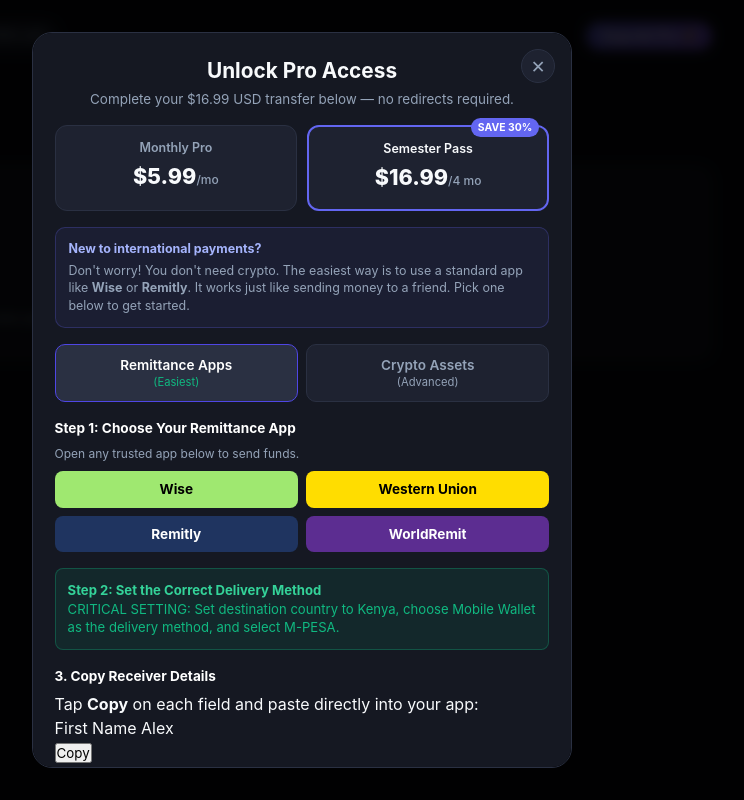
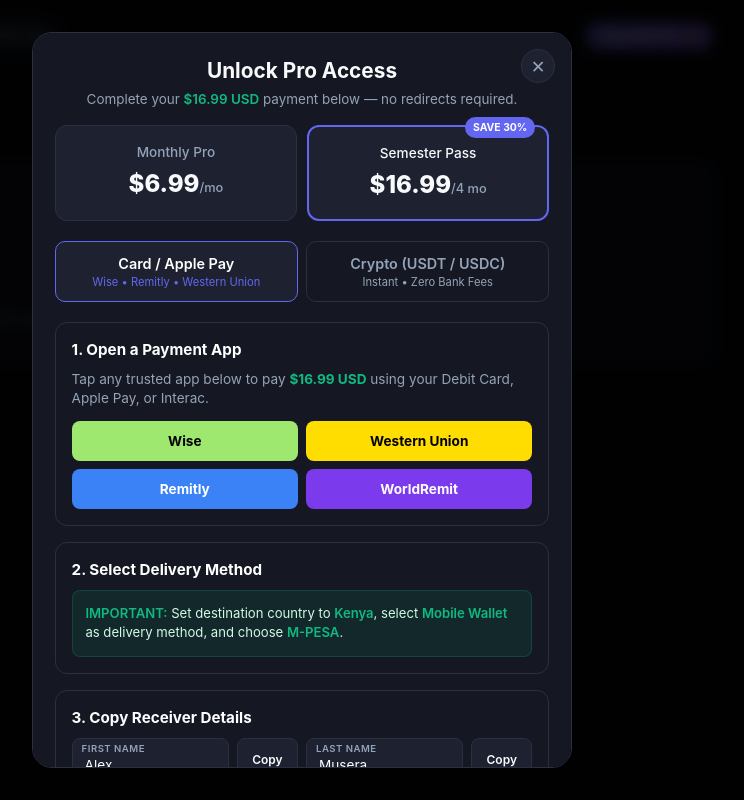
Before and after one commit to AlexMusera/AlexMusera.github.io, a plain HTML site: page academic-summarizer.html in a window 1280 px wide. Both pictures are taken after a click on the button "Upgrade Pro ⚡". Shown: the whole page, without its empty margins (338-1082 px from the left). Drawn offline with nearby package versions, Linux system fonts and the light colour scheme; a script that the page names is missing.

Commit message:
Update academic-summarizer.html

```diff
--- a/academic-summarizer.html
+++ b/academic-summarizer.html
@@ -69,42 +69,63 @@
     .close-modal { position: absolute; top: 1rem; right: 1rem; background: var(--input); border: 1px solid var(--border); color: var(--muted); width: 34px; height: 34px; border-radius: 50%; font-size: 1.1rem; cursor: pointer; display: flex; align-items: center; justify-content: center; }
     .close-modal:hover { color: var(--text); }
 
-    .plan-box { background: var(--input); border: 1px solid var(--border); border-radius: 14px; padding: 1.1rem; margin-bottom: 0.85rem; }
-    .plan-box.featured { border: 2px solid var(--accent); position: relative; }
-    .pop-pill { position: absolute; top: -11px; right: 14px; background: var(--accent); color: #fff; font-size: 0.68rem; font-weight: 700; padding: 0.15rem 0.6rem; border-radius: 999px; text-transform: uppercase; }
+    /* Modal Header */
+    .modal-header { text-align: center; margin-bottom: 1rem; }
+    .modal-header h2 { font-size: 1.3rem; font-weight: 700; margin-bottom: 0.2rem; }
+    .modal-header p { font-size: 0.84rem; color: var(--muted); }
+    .modal-header span { color: var(--green); font-weight: 600; }
 
-    /* Novice Helper Box */
-    .novice-helper { background: rgba(99,102,241,0.08); border: 1px solid rgba(99,102,241,0.25); border-radius: 10px; padding: 0.8rem; margin-bottom: 1rem; }
-    .novice-helper p { font-size: 0.78rem; color: var(--text); margin-bottom: 0.25rem; line-height: 1.4; }
-    .novice-helper p:last-child { margin-bottom: 0; color: var(--muted); }
-    .novice-helper strong { color: #a5b4fc; }
+    /* Plan Selection */
+    .plans-grid { display: grid; grid-template-columns: 1fr 1fr; gap: 0.6rem; margin-bottom: 1.25rem; }
+    .plan-opt { background: var(--input); border: 1px solid var(--border); border-radius: 12px; padding: 1rem 0.8rem; cursor: pointer; text-align: center; transition: 0.2s; }
+    .plan-opt.active { border: 2px solid var(--accent); }
+    .plan-opt .plan-name { font-size: 0.85rem; color: var(--muted); font-weight: 500; margin-bottom: 0.2rem; }
+    .plan-opt.active .plan-name { color: var(--text); }
+    .plan-opt .plan-price { font-size: 1.5rem; font-weight: 800; }
+    .plan-opt .plan-price span { font-size: 0.8rem; font-weight: 500; color: var(--muted); }
+    .plan-pill { position: absolute; top: -10px; right: 12px; background: var(--accent); color: #fff; font-size: 0.65rem; font-weight: 700; padding: 0.15rem 0.5rem; border-radius: 999px; text-transform: uppercase; }
 
-    /* Payment Tabs Inside Modal */
-    .pay-tabs { display: grid; grid-template-columns: 1fr 1fr; gap: 0.5rem; margin-bottom: 1rem; }
-    .pay-tab { background: var(--input); border: 1px solid var(--border); color: var(--muted); padding: 0.75rem 0.5rem; border-radius: 10px; font-weight: 600; cursor: pointer; font-size: 0.85rem; transition: 0.2s; text-align: center; }
-    .pay-tab.active { background: #2a3042; color: #fff; border-color: #4f46e5; }
+    /* Payment Tabs */
+    .pay-tabs { display: grid; grid-template-columns: 1fr 1fr; gap: 0.5rem; margin-bottom: 1.25rem; }
+    .pay-tab { background: var(--card); border: 1px solid var(--border); color: var(--muted); padding: 0.8rem 0.5rem; border-radius: 10px; font-weight: 600; cursor: pointer; text-align: center; transition: 0.2s; display: flex; flex-direction: column; align-items: center; justify-content: center; gap: 0.2rem; }
+    .pay-tab.active { background: var(--input); border-color: var(--accent); color: #fff; }
+    .pay-tab .tab-title { font-size: 0.9rem; }
+    .pay-tab .tab-sub { font-size: 0.7rem; font-weight: 400; color: var(--muted); }
+    .pay-tab.active .tab-sub { color: var(--accent); }
 
-    /* Remittance Apps Buttons (EXACT COLORS) */
-    .remit-grid { display: grid; grid-template-columns: 1fr 1fr; gap: 0.5rem; margin-bottom: 1rem; }
-    .remit-btn { padding: 0.65rem; border-radius: 8px; font-weight: 700; font-size: 0.85rem; border: none; cursor: pointer; text-align: center; transition: transform 0.1s; }
+    /* Step Cards */
+    .step-card { background: var(--card); border: 1px solid var(--border); border-radius: 12px; padding: 1rem; margin-bottom: 1rem; }
+    .step-card h3 { font-size: 0.95rem; font-weight: 700; margin-bottom: 0.5rem; color: #fff; }
+    .step-card p { font-size: 0.85rem; color: var(--muted); margin-bottom: 0.8rem; line-height: 1.4; }
+
+    /* Remittance App Buttons */
+    .remit-grid { display: grid; grid-template-columns: 1fr 1fr; gap: 0.5rem; }
+    .remit-btn { padding: 0.75rem; border-radius: 8px; font-weight: 700; font-size: 0.85rem; border: none; cursor: pointer; text-align: center; transition: transform 0.1s; }
     .remit-btn:active { transform: scale(0.96); }
     .btn-wise { background-color: #9FE870; color: #000; }
     .btn-wu { background-color: #FFDD00; color: #000; }
-    .btn-remitly { background-color: #1F3460; color: #fff; }
-    .btn-worldremit { background-color: #5C2D91; color: #fff; }
+    .btn-remitly { background-color: #3b82f6; color: #fff; }
+    .btn-worldremit { background-color: #7c3aed; color: #fff; }
 
-    .critical-banner { background: rgba(16, 185, 129, 0.1); border: 1px solid rgba(16, 185, 129, 0.3); color: var(--green); padding: 0.75rem; border-radius: 8px; font-size: 0.82rem; margin-bottom: 1rem; line-height: 1.4; }
-    .critical-banner strong { color: #34d399; }
+    /* Green Banner */
+    .green-banner { background: rgba(16, 185, 129, 0.1); border: 1px solid rgba(16, 185, 129, 0.2); border-radius: 8px; padding: 0.8rem; font-size: 0.82rem; line-height: 1.5; color: #d1fae5; }
+    .green-banner strong { color: var(--green); font-weight: 600; }
 
-    .copy-group { display: flex; flex-direction: column; gap: 0.5rem; margin-bottom: 0.5rem; }
+    /* Copy Rows */
+    .copy-group { display: flex; flex-direction: column; gap: 0.6rem; }
     .copy-row { display: flex; gap: 0.5rem; align-items: center; }
-    .copy-row input { min-height: 38px; font-size: 0.85rem; background: transparent; border: 1px solid var(--border); }
-    .copy-row button { background: var(--input); border: 1px solid var(--border); color: var(--muted); padding: 0 0.8rem; border-radius: 6px; cursor: pointer; font-size: 0.75rem; font-weight: 600; height: 38px; }
-    .copy-row button:hover { background: var(--border); color: #fff; }
+    .copy-row .input-wrapper { flex: 1; position: relative; }
+    .copy-row label { position: absolute; top: 4px; left: 10px; font-size: 0.6rem; color: var(--muted); text-transform: uppercase; font-weight: 600; letter-spacing: 0.5px; }
+    .copy-row input { min-height: 44px; font-size: 0.85rem; background: var(--input); border: 1px solid var(--border); padding: 1rem 0.75rem 0.3rem; width: 100%; border-radius: 8px; color: #fff; }
+    .copy-row button { background: var(--input); border: 1px solid var(--border); color: var(--text); padding: 0 0.9rem; border-radius: 8px; cursor: pointer; font-size: 0.75rem; font-weight: 600; height: 44px; display: flex; align-items: center; justify-content: center; }
+    .copy-row button:hover { background: var(--border); }
 
-    .step-title { font-size: 0.85rem; font-weight: 700; color: #fff; margin-bottom: 0.4rem; display: block; }
+    /* Unlock Input */
+    .unlock-row { display: flex; gap: 0.5rem; }
+    .unlock-row input { flex: 1; min-height: 44px; font-size: 0.85rem; background: var(--input); border: 1px solid var(--border); padding: 0 0.75rem; border-radius: 8px; }
+    .unlock-row button { min-height: 44px; padding: 0 1.2rem; border-radius: 8px; font-weight: 600; background: #10b981; color: #fff; border: none; cursor: pointer; }
 
-    /* Markdown Styling for AI Output */
+    /* Markdown Styling */
     .ai-markdown h1, .ai-markdown h2, .ai-markdown h3 { margin-top: 0.8rem; margin-bottom: 0.4rem; font-size: 1.05rem; color: var(--text); }
     .ai-markdown ul, .ai-markdown ol { margin-left: 1.2rem; margin-bottom: 0.8rem; }
     .ai-markdown li { margin-bottom: 0.25rem; }
@@ -175,43 +196,43 @@
     <div class="modal-sheet">
       <button class="close-modal" onclick="closePricingModal()">✕</button>
 
-      <h2 style="font-size:1.3rem;text-align:center;margin-bottom:0.2rem;" id="modalTitle">Unlock Pro Access</h2>
-      <p style="font-size:0.84rem;color:var(--muted);text-align:center;margin-bottom:1rem;">
-        Complete your <span id="headerAmount">$16.99 USD</span> transfer below — no redirects required.
-      </p>
+      <div class="modal-header">
+        <h2 id="modalTitle">Unlock Pro Access</h2>
+        <p>Complete your <span id="headerAmount">$16.99 USD</span> payment below — no redirects required.</p>
+      </div>
 
       <!-- Plan Selection -->
-      <div style="display:grid;grid-template-columns:1fr 1fr;gap:0.6rem;margin-bottom:1rem;">
-        <div id="optMonthly" onclick="selectPlan('monthly')" style="background:var(--input);border:1px solid var(--border);border-radius:12px;padding:0.8rem;cursor:pointer;text-align:center;">
-          <div style="font-size:0.78rem;color:var(--muted);font-weight:600;">Monthly Pro</div>
-          <div style="font-size:1.35rem;font-weight:800;margin:0.15rem 0;">$5.99<span style="font-size:0.75rem;font-weight:500;color:var(--muted);">/mo</span></div>
+      <div class="plans-grid">
+        <div id="optMonthly" onclick="selectPlan('monthly')" class="plan-opt">
+          <div class="plan-name">Monthly Pro</div>
+          <div class="plan-price">$6.99<span>/mo</span></div>
         </div>
 
-        <div id="optSemester" onclick="selectPlan('semester')" style="background:var(--input);border:2px solid var(--accent);border-radius:12px;padding:0.8rem;cursor:pointer;text-align:center;position:relative;">
-          <span style="position:absolute;top:-9px;right:8px;background:var(--accent);color:#fff;font-size:0.65rem;font-weight:700;padding:0.1rem 0.45rem;border-radius:999px;">SAVE 30%</span>
-          <div style="font-size:0.78rem;color:var(--text);font-weight:600;">Semester Pass</div>
-          <div style="font-size:1.35rem;font-weight:800;margin:0.15rem 0;">$16.99<span style="font-size:0.75rem;font-weight:500;color:var(--muted);">/4 mo</span></div>
+        <div id="optSemester" onclick="selectPlan('semester')" class="plan-opt active" style="position:relative;">
+          <span class="plan-pill">SAVE 30%</span>
+          <div class="plan-name">Semester Pass</div>
+          <div class="plan-price">$16.99<span>/4 mo</span></div>
         </div>
       </div>
 
-      <!-- Novice Helper Text -->
-      <div class="novice-helper">
-        <p><strong>New to international payments?</strong></p>
-        <p>Don't worry! You don't need crypto. The easiest way is to use a standard app like <b>Wise</b> or <b>Remitly</b>. It works just like sending money to a friend. Pick one below to get started.</p>
-      </div>
-
-      <!-- Payment Method Tabs -->
+      <!-- Payment Tabs -->
       <div class="pay-tabs">
-        <button class="pay-tab active" id="tabRemit" onclick="switchPayTab('remit')">Remittance Apps<br><span style="font-size:0.7rem;font-weight:400;color:var(--green);">(Easiest)</span></button>
-        <button class="pay-tab" id="tabCrypto" onclick="switchPayTab('crypto')">Crypto Assets<br><span style="font-size:0.7rem;font-weight:400;color:var(--muted);">(Advanced)</span></button>
+        <button class="pay-tab active" id="tabRemit" onclick="switchPayTab('remit')">
+          <span class="tab-title">Card / Apple Pay</span>
+          <span class="tab-sub">Wise • Remitly • Western Union</span>
+        </button>
+        <button class="pay-tab" id="tabCrypto" onclick="switchPayTab('crypto')">
+          <span class="tab-title">Crypto (USDT / USDC)</span>
+          <span class="tab-sub">Instant • Zero Bank Fees</span>
+        </button>
       </div>
 
       <!-- Remittance Content -->
       <div id="remitContent">
         <!-- Step 1 -->
-        <div style="margin-bottom: 1rem;">
-          <span class="step-title">Step 1: Choose Your Remittance App</span>
-          <p style="font-size:0.75rem; color:var(--muted); margin-bottom:0.5rem;">Open any trusted app below to send funds.</p>
+        <div class="step-card">
+          <h3>1. Open a Payment App</h3>
+          <p>Tap any trusted app below to pay <span style="color:var(--green); font-weight:bold;">$16.99 USD</span> using your Debit Card, Apple Pay, or Interac.</p>
           <div class="remit-grid">
             <button class="remit-btn btn-wise">Wise</button>
             <button class="remit-btn btn-wu">Western Union</button>
@@ -221,95 +242,94 @@
         </div>
 
         <!-- Step 2 -->
-        <div class="critical-banner">
-          <strong>Step 2: Set the Correct Delivery Method</strong><br>
-          CRITICAL SETTING: Set destination country to Kenya, choose Mobile Wallet as the delivery method, and select M-PESA.
+        <div class="step-card">
+          <h3>2. Select Delivery Method</h3>
+          <div class="green-banner">
+            <strong>IMPORTANT:</strong> Set destination country to <strong>Kenya</strong>, select <strong>Mobile Wallet</strong> as delivery method, and choose <strong>M-PESA</strong>.
+          </div>
         </div>
 
         <!-- Step 3 -->
-      <div class="step-card">
-        <div class="step-title">3. Copy Receiver Details</div>
-        <div class="step-desc">Tap <strong>Copy</strong> on each field and paste directly into your app:</div>
-        <div style="display: flex; flex-direction: column; gap: 8px;">
+        <div class="step-card">
+          <h3>3. Copy Receiver Details</h3>
+          <div class="copy-group">
+            <div style="display:grid; grid-template-columns:1fr 1fr; gap:0.5rem;">
+              <div class="copy-row">
+                <div class="input-wrapper">
+                  <label>First Name</label>
+                  <input type="text" value="Alex" readonly>
+                </div>
+                <button onclick="copyText('Alex', this)">Copy</button>
+              </div>
+              <div class="copy-row">
+                <div class="input-wrapper">
+                  <label>Last Name</label>
+                  <input type="text" value="Musera" readonly>
+                </div>
+                <button onclick="copyText('Musera', this)">Copy</button>
+              </div>
+            </div>
 
-          <div class="detail-item">
-            <div>
-              <span class="detail-label">First Name</span>
-              <span class="detail-value" id="valFirst">Alex</span>
+            <div style="display:grid; grid-template-columns:1fr 1fr; gap:0.5rem;">
+              <div class="copy-row">
+                <div class="input-wrapper">
+                  <label>Country</label>
+                  <input type="text" value="Kenya" readonly>
+                </div>
+                <button onclick="copyText('Kenya', this)">Copy</button>
+              </div>
+              <div class="copy-row">
+                <div class="input-wrapper">
+                  <label>City / Postal Code</label>
+                  <input type="text" value="Vihiga, 50300" readonly>
+                </div>
+                <button onclick="copyText('Vihiga, 50300', this)">Copy</button>
+              </div>
             </div>
-            <button class="copy-mini-btn" onclick="copyField('valFirst', this)">Copy</button>
+
+            <div class="copy-row">
+              <div class="input-wrapper">
+                <label>Address / Street</label>
+                <input type="text" value="Majengo, Vihiga 50300" readonly>
+              </div>
+              <button onclick="copyText('Majengo, Vihiga 50300', this)">Copy</button>
+            </div>
+
+            <div class="copy-row">
+              <div class="input-wrapper">
+                <label>Mobile Wallet Number (M-PESA)</label>
+                <input type="text" value="+254 718233558" readonly>
+              </div>
+              <button onclick="copyText('+254 718233558', this)">Copy</button>
+            </div>
           </div>
-
-          <div class="detail-item">
-            <div>
-              <span class="detail-label">Last Name</span>
-              <span class="detail-value" id="valLast">Musera</span>
-            </div>
-            <button class="copy-mini-btn" onclick="copyField('valLast', this)">Copy</button>
-          </div>
-
-          <div class="detail-item">
-            <div>
-              <span class="detail-label">Country</span>
-              <span class="detail-value" id="valCountry">Kenya</span>
-            </div>
-            <button class="copy-mini-btn" onclick="copyField('valCountry', this)">Copy</button>
-          </div>
-
-          <div class="detail-item">
-            <div>
-              <span class="detail-label">City / Postal Code</span>
-              <span class="detail-value" id="valCity">Vihiga, 50300</span>
-            </div>
-            <button class="copy-mini-btn" onclick="copyField('valCity', this)">Copy</button>
-          </div>
-
-          <div class="detail-item">
-            <div>
-              <span class="detail-label">Address / Street</span>
-              <span class="detail-value" id="valAddress">Majengo, Vihiga 50300</span>
-            </div>
-            <button class="copy-mini-btn" onclick="copyField('valAddress', this)">Copy</button>
-          </div>
-
-          <div class="detail-item">
-            <div>
-              <span class="detail-label">Mobile Wallet Number (M-PESA)</span>
-              <span class="detail-value" id="valPhone">+254 718233558</span>
-            </div>
-            <button class="copy-mini-btn" onclick="copyField('valPhone', this)">Copy</button>
-          </div>
-
         </div>
-      </div>
-
       </div>
 
       <!-- Crypto Content -->
       <div id="cryptoContent" class="hidden">
-        <div class="plan-box" style="margin-bottom: 1rem;">
-          <div style="font-weight:700;font-size:0.95rem;margin-bottom:0.2rem;">
-            Send <span id="cryptoAmountText" style="color:var(--green);">16.99 USDT / USDC</span>
-          </div>
-          <p style="font-size:0.8rem;color:var(--muted);margin-bottom:0.65rem;">
-            Copy the wallet address below and send the exact amount via BEP20 (BNB Smart Chain) or Polygon.
-          </p>
-          <div style="display:flex;gap:0.5rem;">
-            <input type="text" id="walletAddr" value="0xYOUR_ACTUAL_TRUST_WALLET_ADDRESS" readonly style="font-size:0.82rem;min-height:42px;" />
-            <button class="btn btn-sec" style="width:auto;min-height:42px;padding:0 0.9rem;" onclick="copyText('0xYOUR_ACTUAL_TRUST_WALLET_ADDRESS', this)">Copy</button>
+        <div class="step-card">
+          <h3>Send Crypto Assets</h3>
+          <p style="margin-bottom:0.5rem;">Send <span id="cryptoAmountText" style="color:var(--green); font-weight:bold;">16.99 USDT / USDC</span> via BEP20 (BNB Smart Chain) or Polygon.</p>
+          <div class="copy-row">
+            <div class="input-wrapper">
+              <label>Wallet Address</label>
+              <input type="text" id="walletAddr" value="0xYOUR_ACTUAL_TRUST_WALLET_ADDRESS" readonly>
+            </div>
+            <button onclick="copyText('0xYOUR_ACTUAL_TRUST_WALLET_ADDRESS', this)">Copy</button>
           </div>
         </div>
       </div>
 
       <!-- Shared Step 4 -->
-      <div class="plan-box" style="margin-bottom:0;">
-        <div style="font-weight:700;font-size:0.92rem;margin-bottom:0.4rem;">Step 4: Submit Verification or Unlock Code</div>
-        <p style="font-size:0.78rem; color:var(--muted); margin-bottom:0.5rem;">Paste your transfer reference number (MTCN / Reference ID / TxID) or Pro unlock code below:</p>
-        <div style="display:flex;gap:0.5rem;">
-          <input type="text" id="proCodeInput" placeholder="e.g. MTCN, Reference ID, or Unlock Code..." autocomplete="off" style="min-height:42px;" />
-          <button class="btn" style="width:auto;min-height:42px;padding:0 1rem; background: var(--green);" onclick="verifyProCode()">Unlock</button>
+      <div class="step-card" style="margin-bottom:0;">
+        <h3>4. Submit Verification or Unlock Code</h3>
+        <p>Paste your transfer reference number (MTCN / Reference ID / TxID) or Pro unlock code below:</p>
+        <div class="unlock-row">
+          <input type="text" id="proCodeInput" placeholder="e.g. MTCN, Reference ID, or Unlock Code..." autocomplete="off">
+          <button onclick="verifyProCode()">Unlock</button>
         </div>
-        <p id="codeStatus" style="font-size:0.78rem;color:var(--green);margin-top:0.4rem;"></p>
+        <p id="codeStatus" style="font-size:0.78rem;color:var(--green);margin-top:0.5rem;"></p>
       </div>
 
     </div>
@@ -368,14 +388,20 @@
 
     function selectPlan(plan) {
       const isSem = plan === 'semester';
-      document.getElementById('optSemester').style.border = isSem ? '2px solid var(--accent)' : '1px solid var(--border)';
-      document.getElementById('optMonthly').style.border = !isSem ? '2px solid var(--accent)' : '1px solid var(--border)';
+      document.getElementById('optSemester').classList.toggle('active', isSem);
+      document.getElementById('optMonthly').classList.toggle('active', !isSem);
 
-      const price = isSem ? '$16.99' : '$5.99';
-      const crypto = isSem ? '16.99 USDT / USDC' : '5.99 USDT / USDC';
+      const price = isSem ? '$16.99' : '$6.99';
+      const crypto = isSem ? '16.99 USDT / USDC' : '6.99 USDT / USDC';
 
       document.getElementById('headerAmount').textContent = price + ' USD';
       document.getElementById('cryptoAmountText').textContent = crypto;
+
+      // Update the specific text in step 1
+      const step1Text = document.querySelector('#remitContent .step-card p');
+      if(step1Text) {
+         step1Text.innerHTML = `Tap any trusted app below to pay <span style="color:var(--green); font-weight:bold;">${price} USD</span> using your Debit Card, Apple Pay, or Interac.`;
+      }
     }
 
     // Universal Copy Function
```
